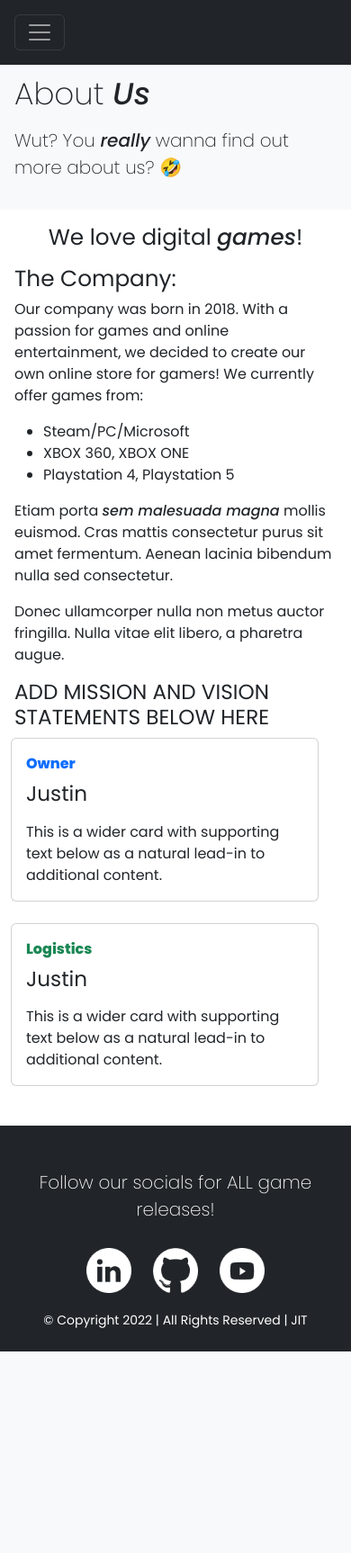
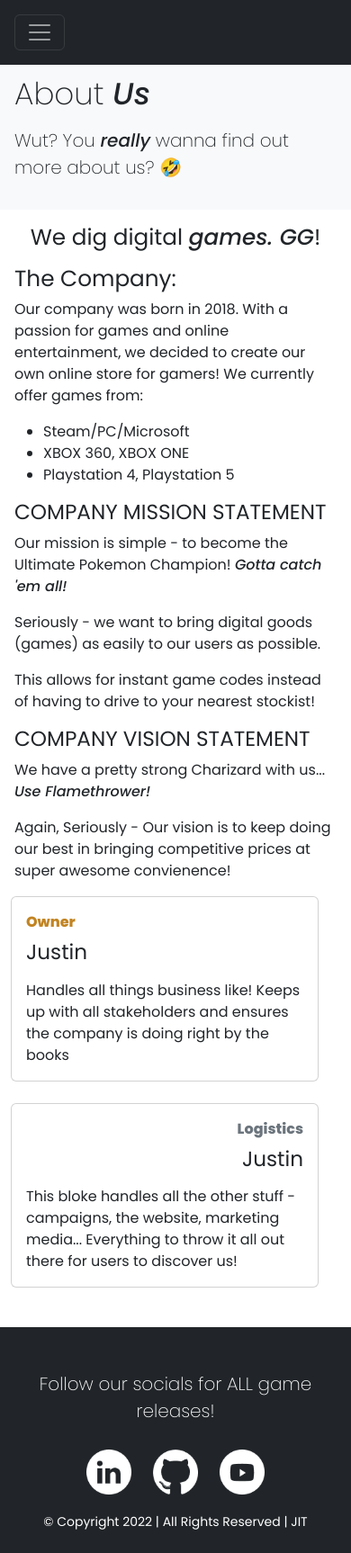
Before and after one commit to JustInTimez/BackendStore, a PHP site: page /about.php in a window 390 px wide. Shown: the whole page at 90% size. Before the commit the page ends 1502 px from the top, so only its background shows below. Run offline with PHP 8.4, Linux system fonts and the light colour scheme; some libraries are stand-ins or nearby versions.

Commit message:
Scaffolded out some more functions and display
Adds more content to pages and creates provision for next couple of functions

```diff
--- a/about.php
+++ b/about.php
@@ -19,7 +19,7 @@
 
         <div class="col-md-12 ">
             <h2 class="mb-3 mt-3 text-center">
-                We love digital <i>games</i>!
+                We dig digital <i>games. GG</i>!
             </h2>
                 <div class="px-3">
                     <h2 class="blog-post-title">The Company:</h2>
@@ -30,35 +30,41 @@
                         <li>XBOX 360, XBOX ONE</li>
                         <li>Playstation 4, Playstation 5</li>
                     </ul>
-                    <p>Etiam porta <em>sem malesuada magna</em> mollis euismod. Cras mattis consectetur purus sit amet fermentum. Aenean lacinia bibendum nulla sed consectetur.</p>
-                    <p>Donec ullamcorper nulla non metus auctor fringilla. Nulla vitae elit libero, a pharetra augue.</p>
-                    <h3>ADD MISSION AND VISION STATEMENTS BELOW HERE</h3>
+
+                    <h3>COMPANY MISSION STATEMENT</h3>
+                    <p>Our mission is simple - to become the Ultimate Pokemon Champion! <em>Gotta catch 'em all!</em></p>
+                    <p>Seriously - we want to bring digital goods (games) as easily to our users as possible.</p>
+                    <p>This allows for instant game codes instead of having to drive to your nearest stockist!</p>
+
+
+                    <h3>COMPANY VISION STATEMENT</h3>
+                    <p>We have a pretty strong Charizard with us...  <em>Use Flamethrower!</em></p>
+                    <p>Again, Seriously - Our vision is to keep doing our best in bringing competitive prices at super awesome convienence! </p>
                 </div>
 
-                <!-- TODO: Something with these are making a horizontal scroll available on page. Need to find the cause and fix -->
                 <div class="row container-fluid">
                     <div class="col-md-6">
                         <div class="card flex-md-row mb-4 box-shadow h-md-250">
                             <div class="card-body d-flex flex-column align-items-start">
-                                <strong class="d-inline-block mb-2 text-primary">Owner</strong>
+                                <strong class="d-inline-block mb-2 slogan-text">Owner</strong>
                                 <h3 class="mb-0">
                                     <p class="text-dark">Justin</p>
                                 </h3>
-                                <p class="card-text mb-auto">This is a wider card with supporting text below as a natural lead-in to additional content.</p>
+                                <p class="card-text mb-auto">Handles all things business like! Keeps up with all stakeholders and ensures the company is doing right by the books </p>
                             </div>
                             <img src="https://picsum.photos/id/1/200/200" class="card-img-right flex-auto d-none d-md-block" alt="Justin working">
                         </div>
                     </div>
                     <div class="col-md-6">
                         <div class="card flex-md-row mb-4 box-shadow h-md-250">
-                            <div class="card-body d-flex flex-column align-items-start">
-                                <strong class="d-inline-block mb-2 text-success">Logistics</strong>
+                            <div class="card-body d-flex flex-column align-items-end">
+                                <strong class="d-inline-block mb-2 text-secondary">Logistics</strong>
                                 <h3 class="mb-0">
                                     <p class="text-dark">Justin</p>
                                 </h3>
-                                <p class="card-text mb-auto">This is a wider card with supporting text below as a natural lead-in to additional content.</p>
+                                <p class="card-text mb-auto">This bloke handles all the other stuff - campaigns, the website, marketing media... Everything to throw it all out there for users to discover us!</p>
                             </div>
-                            <img src="https://picsum.photos/id/5/200/200" class="card-img-right flex-auto d-none d-md-block" alt="Justin working more">
+                            <img src="https://picsum.photos/id/5/200/200" class="card-img-left flex-auto d-none d-md-block" alt="Justin working more">
                         </div>
                     </div>
                 </div>
--- a/contact.php
+++ b/contact.php
@@ -24,8 +24,12 @@
         </div>
         <!-- Hero END -->
 
-        <h2 class="text-center my-5">Wanna visit us?</h2>
+        <h2 class="text-center mt-4">Wanna visit us?</h2>
         <div class="maps-container">
+            <i class="fa-solid fa-mobile-screen-button fa-xl"></i> <a href="tel:021123465">021 123 465</a>
+            <i class="fa-solid fa-envelope"></i> <a href="mailto:example@example.com">Email us!</a>
+        </div>
+        <div class="maps-container mt-4">
             <iframe src="https://www.google.com/maps/embed?pb=!1m18!1m12!1m3!1d3312.6993033604444!2d18.63279031525808!3d-33.871639526637644!2m3!1f0!2f0!3f0!3m2!1i1024!2i768!4f13.1!3m3!1m2!1s0x1dcc50b0ac0a214f%3A0x66973f0ada04f5e1!2sBattle%20Bunker!5e0!3m2!1sen!2sza!4v1670333667516!5m2!1sen!2sza" width="1200" height="350" style="border:0;" allowfullscreen="" loading="lazy" referrerpolicy="no-referrer-when-downgrade"></iframe>
         </div>
     </main>
--- a/static/css/style.css
+++ b/static/css/style.css
@@ -18,6 +18,12 @@ body {
 
 .slogan-text {
     color: #c28422;
+}
+
+.card-size {
+    width: 85%;
+    height: 30%;
+
 }
 
 .gameGenre {
```
Also changed, not shown: cart.php (+25 -0 lines), lookbook.php (+21 -0 lines), model/Order.php (+7 -0 lines), shop.php (+6 -8 lines), processing/cart-pay.php (added).
